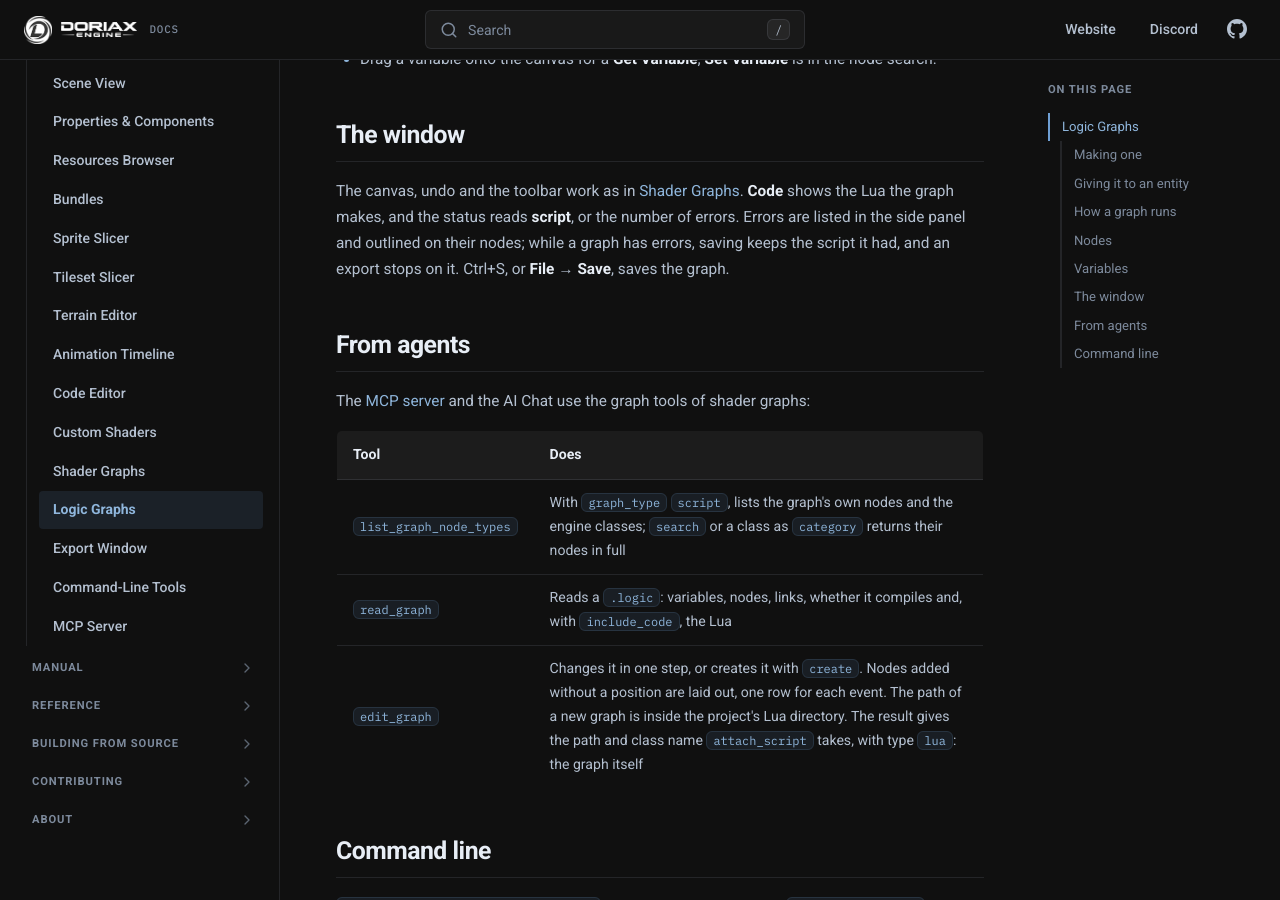
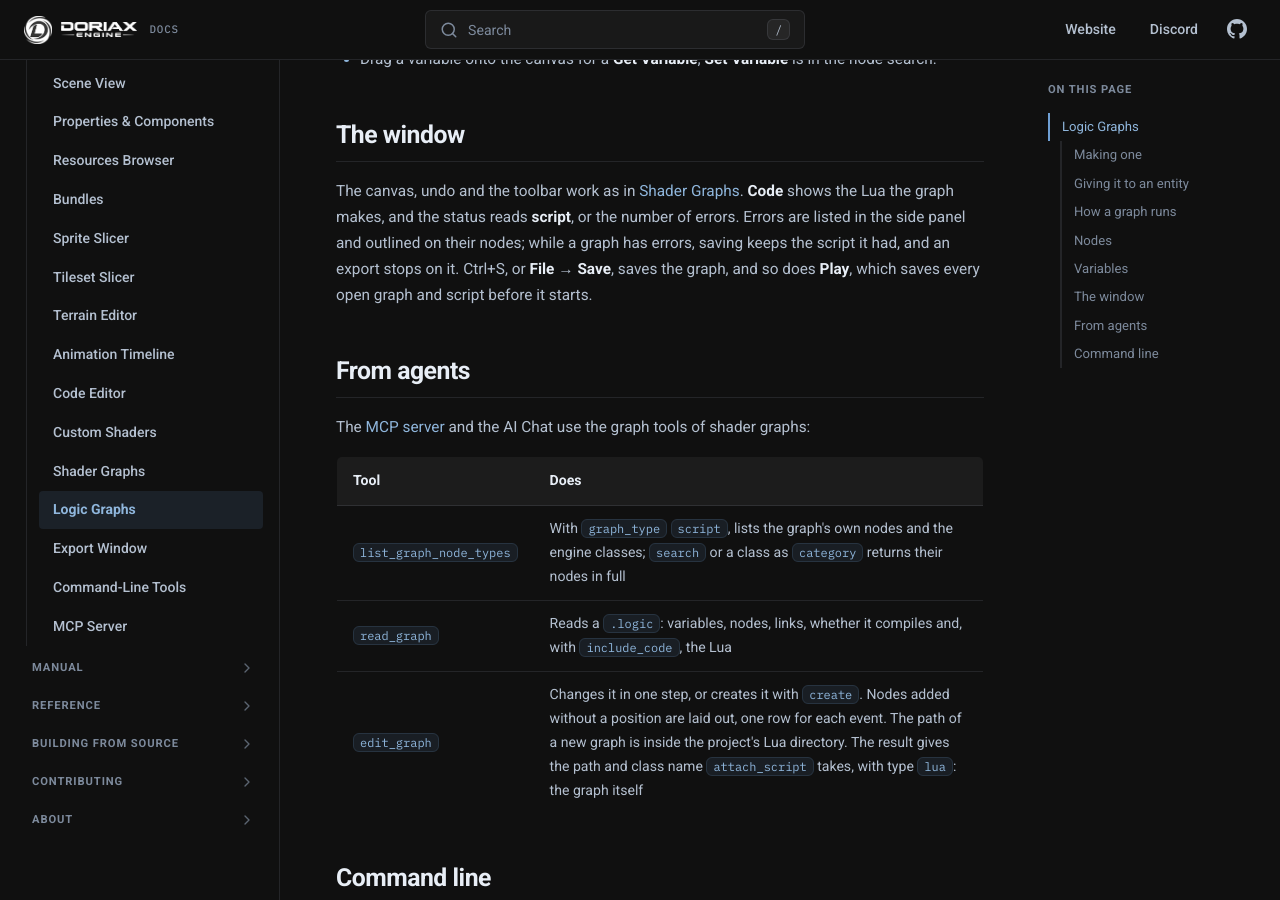
Before and after one commit to doriaxengine/doriax-docs, an MkDocs documentation site: the page built from docs/editor/logic-graphs.md, in a window 1280 px wide and 900 px high, scrolled down 3285 px. Built offline with MkDocs 1.6.1, drawn with Linux system fonts in a browser that asks for light colours; comment, search, counter and statistics services are not loaded.

Commit message:
Play saves the open graphs

```diff
--- a/docs/editor/logic-graphs.md
+++ b/docs/editor/logic-graphs.md
@@ -102,7 +102,7 @@ entity.
 The canvas, undo and the toolbar work as in [Shader Graphs](shader-graphs.md#the-canvas).
 **Code** shows the Lua the graph makes, and the status reads **script**, or the number of
 errors. Errors are listed in the side panel and outlined on their nodes; while a graph
-has errors, saving keeps the script it had, and an export stops on it. Ctrl+S, or **File** → **Save**, saves the graph.
+has errors, saving keeps the script it had, and an export stops on it. Ctrl+S, or **File** → **Save**, saves the graph, and so does **Play**, which saves every open graph and script before it starts.
 
 ## From agents
 
```
